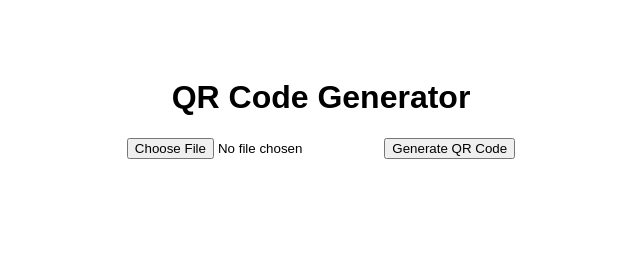
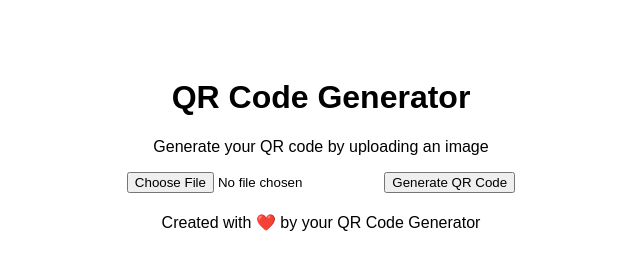
Before and after one commit to edrichdk/qr-code-generator, a plain HTML site: page index.html in a window 1280 px wide. Shown: the whole page, without its empty margins (319-959 px from the left). Drawn offline with Linux system fonts and the light colour scheme.

Commit message:
Update index.html

```diff
--- a/index.html
+++ b/index.html
@@ -5,16 +5,29 @@
     <meta name="viewport" content="width=device-width, initial-scale=1.0">
     <title>QR Code Generator</title>
     <link rel="stylesheet" href="style.css">
+    <script src="https://cdn.jsdelivr.net/npm/qrcode/build/qrcode.min.js"></script>
 </head>
 <body>
+    <header>
+        <h1>QR Code Generator</h1>
+        <p>Generate your QR code by uploading an image</p>
+    </header>
+
     <div class="container">
-        <h1>QR Code Generator</h1>
-        <input type="file" id="imageInput" />
-        <button onclick="generateQRCode()">Generate QR Code</button>
-        <div id="qrCode"></div>
+        <div class="upload-section">
+            <input type="file" id="imageInput" />
+            <button onclick="generateQRCode()">Generate QR Code</button>
+        </div>
+
+        <div id="qrCode" class="qr-code-output">
+            <!-- Generated QR code will appear here -->
+        </div>
     </div>
 
-    <script src="https://cdn.jsdelivr.net/npm/qrcode/build/qrcode.min.js"></script>
+    <footer>
+        <p>Created with ❤️ by your QR Code Generator</p>
+    </footer>
+
     <script src="app.js"></script>
 </body>
 </html>
```
